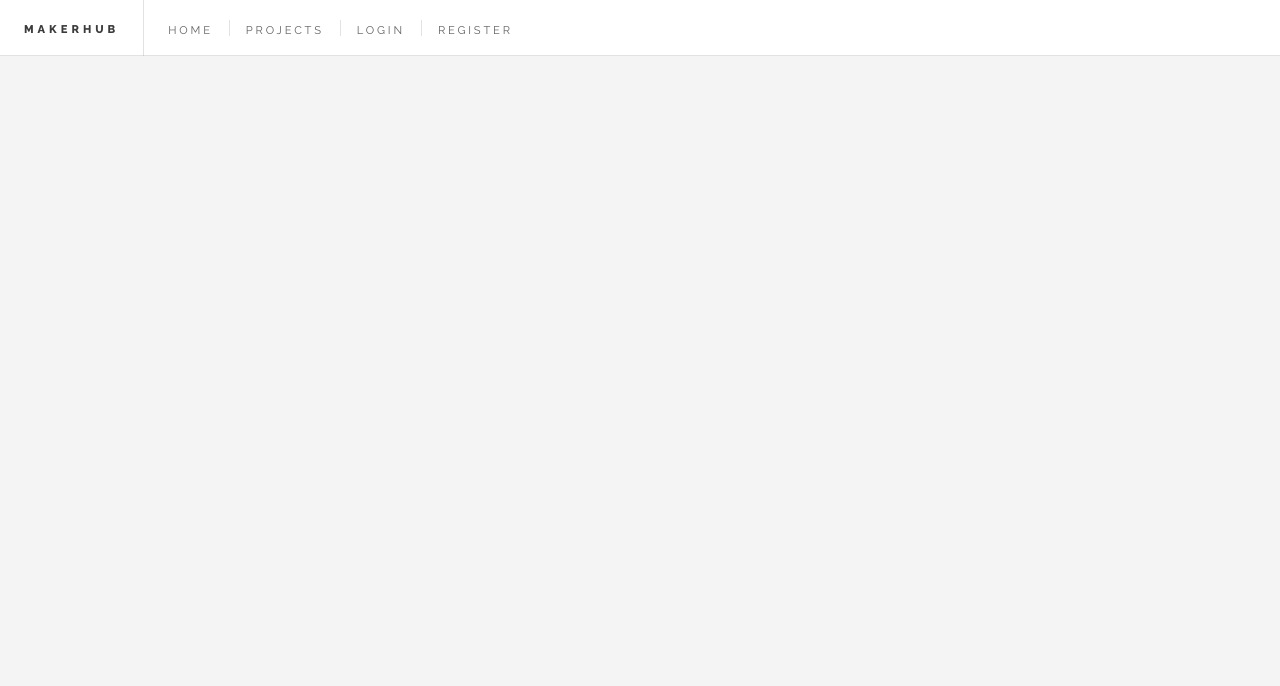
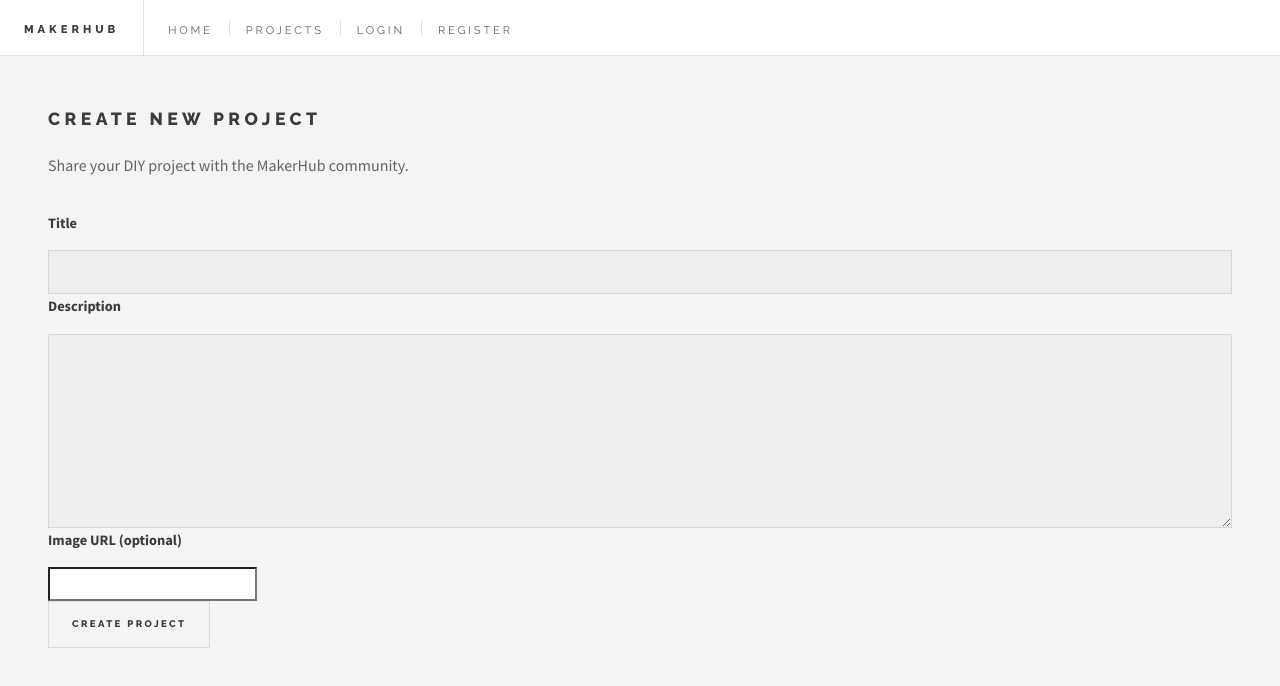
Before and after one commit to Hik0lai/makerhub, a React (Vite) app: page /projects/create in a window 1280 px wide. Shown: the top 686 px of the page. Built offline with nearby package versions, Linux system fonts and the light colour scheme; no server answers.

Commit message:
Implement project creation, catalog and details

```diff
--- a/src/App.jsx
+++ b/src/App.jsx
@@ -4,6 +4,8 @@ import Header from './components/Header/Header'
 import Projects from './pages/Projects'
 import Login from './pages/Login'
 import Register from './pages/Register'
+import CreateProject from './pages/CreateProject'
+import ProjectDetails from './pages/ProjectDetails'
 
 function App() {
   return (
@@ -28,6 +30,14 @@ function App() {
             path="/register"
             element={<Register/>}
           />
+          <Route
+            path="/projects/create"
+            element={<CreateProject />}
+          />
+          <Route
+            path="/projects/:id"
+            element={<ProjectDetails />}
+          />
         </Routes>
       </div>
     </div>
--- /dev/null
+++ b/src/pages/CreateProject.jsx
@@ -0,0 +1,84 @@
+import { useState } from 'react'
+import { supabase } from '../lib/supabase'
+import { useAuth } from '../contexts/AuthContext'
+
+function CreateProject() {
+  const { user } = useAuth()
+  const [title, setTitle] = useState('')
+  const [description, setDescription] = useState('')
+  const [imageUrl, setImageUrl] = useState('')
+
+ async function handleSubmit(event) {
+  event.preventDefault()
+
+  if (!user) {
+    alert('You must be logged in to create a project.')
+    return
+  }
+
+  const { data, error } = await supabase
+    .from('projects')
+    .insert({
+      title: title.trim(),
+      description: description.trim(),
+      image_url: imageUrl.trim() || null,
+      user_id: user.id,
+    })
+    .select()
+    .single()
+
+  if (error) {
+    console.error('Error creating project:', error.message)
+    alert('Failed to create project: ' + error.message)
+    return
+  }
+
+  console.log('Project created:', data)
+  alert('Project created successfully!')
+}
+
+  return (
+    <section>
+      <h2>Create New Project</h2>
+      <p>Share your DIY project with the MakerHub community.</p>
+
+      <form onSubmit={handleSubmit}>
+        <div className="field">
+          <label htmlFor="title">Title</label>
+          <input
+            type="text"
+            id="title"
+            value={title}
+            onChange={(event) => setTitle(event.target.value)}
+            required
+          />
+        </div>
+
+        <div className="field">
+          <label htmlFor="description">Description</label>
+          <textarea
+            id="description"
+            value={description}
+            onChange={(event) => setDescription(event.target.value)}
+            rows="6"
+            required
+          />
+        </div>
+
+        <div className="field">
+          <label htmlFor="imageUrl">Image URL (optional)</label>
+          <input
+            type="url"
+            id="imageUrl"
+            value={imageUrl}
+            onChange={(event) => setImageUrl(event.target.value)}
+          />
+        </div>
+
+        <button type="submit">Create Project</button>
+      </form>
+    </section>
+  )
+}
+
+export default CreateProject
--- /dev/null
+++ b/src/pages/ProjectDetails.jsx
@@ -0,0 +1,74 @@
+
+import { useEffect, useState } from 'react'
+import { useParams } from 'react-router-dom'
+import { supabase } from '../lib/supabase'
+
+function ProjectDetails() {
+  const { id } = useParams()
+
+  const [project, setProject] = useState(null)
+  const [loading, setLoading] = useState(true)
+  const [error, setError] = useState(null)
+
+  useEffect(() => {
+    async function fetchProject() {
+      setLoading(true)
+      setError(null)
+
+      const { data, error } = await supabase
+        .from('projects')
+        .select('*')
+        .eq('id', id)
+        .maybeSingle()
+
+      if (error) {
+        setError(error.message)
+      } else {
+        setProject(data)
+      }
+
+      setLoading(false)
+    }
+
+    fetchProject()
+  }, [id])
+
+  if (loading) {
+    return <p>Loading project...</p>
+  }
+
+  if (error) {
+    return <p>Error: {error}</p>
+  }
+
+  if (!project) {
+    return <p>Project not found.</p>
+  }
+
+  return (
+    <article className="post">
+      <header>
+        <div className="title">
+          <h2>{project.title}</h2>
+          <p>Project Details</p>
+        </div>
+      </header>
+
+      {project.image_url && (
+        <img
+          src={project.image_url}
+          alt={project.title}
+          style={{ maxWidth: '100%' }}
+        />
+      )}
+
+      <p>{project.description}</p>
+
+      <p>
+        Created: {new Date(project.created_at).toLocaleDateString()}
+      </p>
+    </article>
+  )
+}
+
+export default ProjectDetails
--- a/src/pages/Projects.jsx
+++ b/src/pages/Projects.jsx
@@ -1,4 +1,31 @@
+import { useEffect, useState } from "react";
+import { supabase } from "../lib/supabase";
+import { Link } from "react-router-dom";
+
 function Projects() {
+  const [projects, setProjects] = useState([]);
+  const [loading, setLoading] = useState(true);
+  const [error, setError] = useState(null);
+
+  useEffect(() => {
+    async function fetchProjects() {
+      const { data, error } = await supabase
+        .from("projects")
+        .select("*")
+        .order("created_at", { ascending: false });
+
+      if (error) {
+        setError(error.message);
+      } else {
+        setProjects(data);
+      }
+
+      setLoading(false);
+    }
+
+    fetchProjects();
+  }, []);
+
   return (
     <article className="post">
       <header>
@@ -7,8 +34,37 @@ function Projects() {
           <p>Explore DIY projects shared by the community</p>
         </div>
       </header>
+
+      {loading && <p>Loading projects...</p>}
+
+      {error && <p>Error: {error}</p>}
+
+      {!loading && !error && projects.length === 0 && (
+        <p>No projects found yet.</p>
+      )}
+
+      {!loading &&
+        !error &&
+        projects.map((project) => (
+          <div key={project.id}>
+            <h3>
+              <Link to={`/projects/${project.id}`}>{project.title}</Link>
+            </h3>
+            <p>{project.description}</p>
+
+            {project.image_url && (
+              <img
+                src={project.image_url}
+                alt={project.title}
+                style={{ maxWidth: "100%" }}
+              />
+            )}
+
+            <hr />
+          </div>
+        ))}
     </article>
-  )
+  );
 }
 
-export default Projects
+export default Projects;
```
